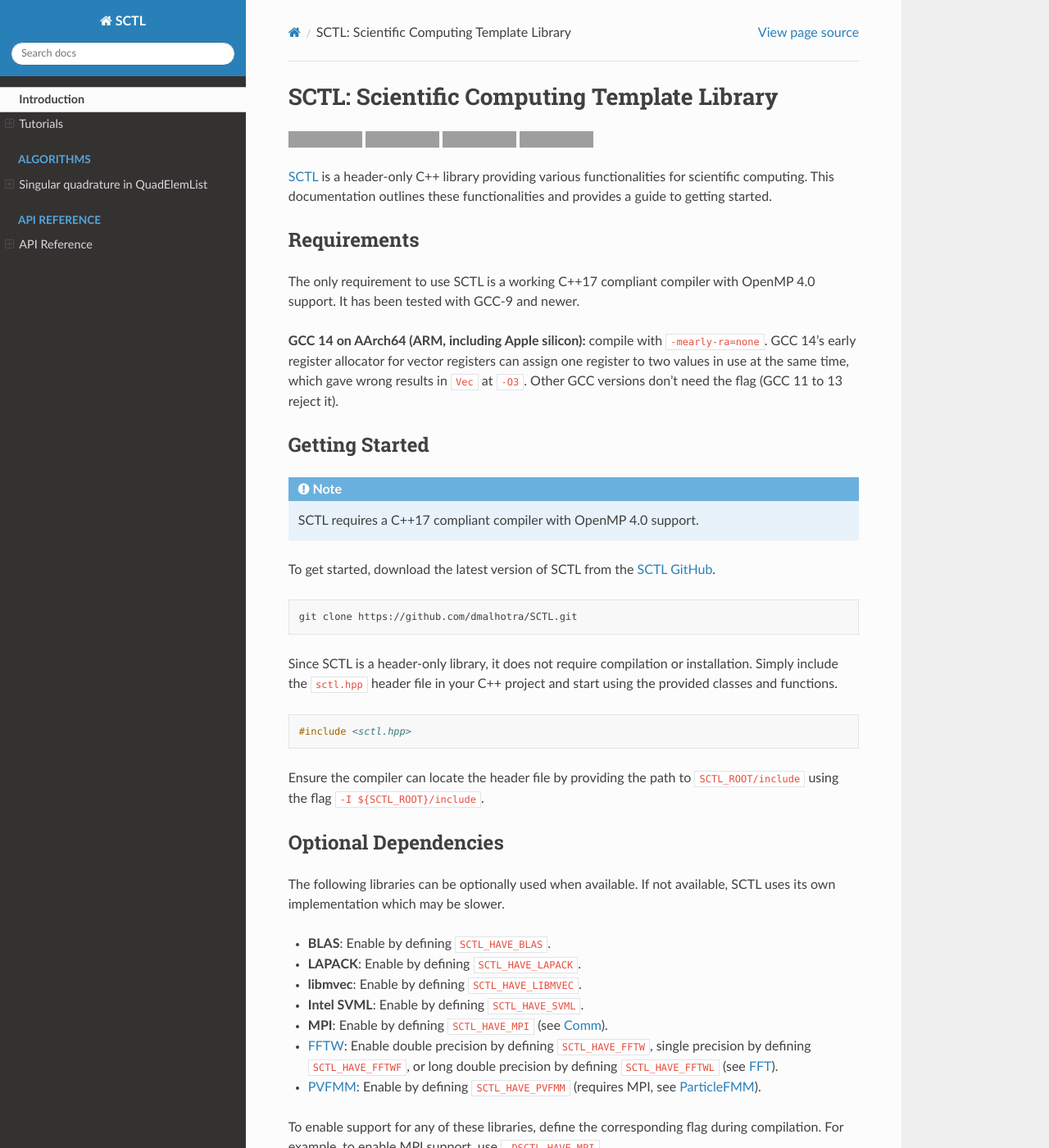
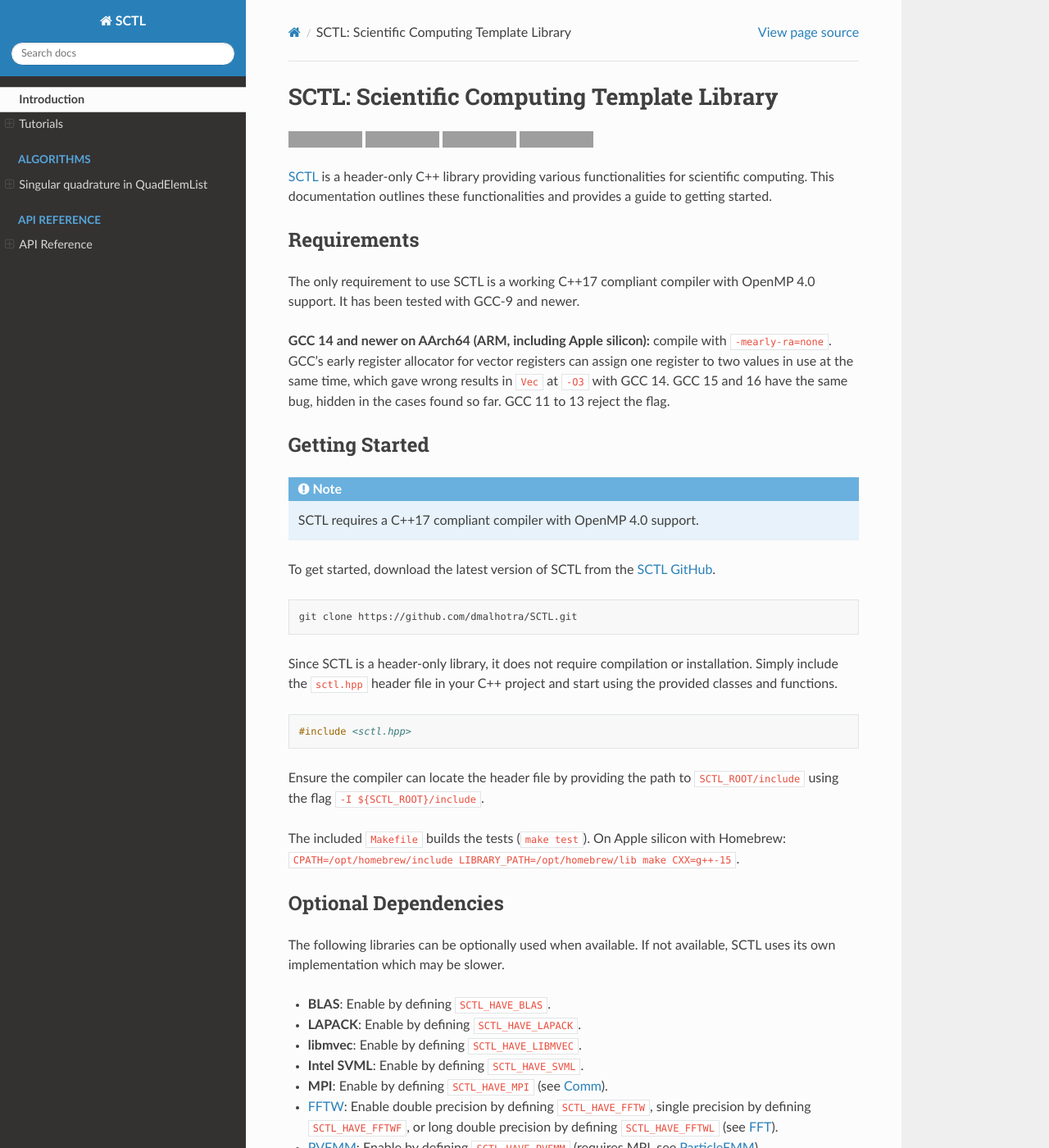
Before and after one commit to dmalhotra/SCTL, a Sphinx documentation site: the page built from doc/index.rst, in a window 1280 px wide and 1400 px high. Shown: the whole window at 82% size. Built offline with Sphinx 7.4.7 and the Read the Docs theme 3.1.0, drawn with Linux system fonts in a browser that asks for light colours; some of the changed text lies outside the part shown; grey boxes are pictures that could not be loaded.

Commit message:
README, docs: -mearly-ra=none for GCC 14 and newer; where __float128 works; tests on Apple silicon
GCC 15, 16 and trunk have the early-ra bug of GCC 14 on AArch64, hidden by GCC 15's late-combine pass: with
-fno-late-combine-instructions they give the same wrong lanes. -mearly-ra=none costs nothing measurable there.
__float128 is not available with clang on Apple silicon, nor on AArch64 Linux, where long double is binary128. On Apple
silicon, Homebrew's include and lib directories are not searched by default.

Co-Authored-By: Claude Opus 5.5 <noreply@anthropic.com>

```diff
--- a/doc/index.rst
+++ b/doc/index.rst
@@ -27,7 +27,7 @@ Requirements
 
 The only requirement to use SCTL is a working C++17 compliant compiler with OpenMP 4.0 support. It has been tested with GCC-9 and newer.
 
-**GCC 14 on AArch64 (ARM, including Apple silicon):** compile with ``-mearly-ra=none``. GCC 14's early register allocator for vector registers can assign one register to two values in use at the same time, which gave wrong results in ``Vec`` at ``-O3``. Other GCC versions don't need the flag (GCC 11 to 13 reject it).
+**GCC 14 and newer on AArch64 (ARM, including Apple silicon):** compile with ``-mearly-ra=none``. GCC's early register allocator for vector registers can assign one register to two values in use at the same time, which gave wrong results in ``Vec`` at ``-O3`` with GCC 14. GCC 15 and 16 have the same bug, hidden in the cases found so far. GCC 11 to 13 reject the flag.
 
 Getting Started
 ---------------
@@ -49,6 +49,8 @@ Since SCTL is a header-only library, it does not require compilation or installa
    #include <sctl.hpp>
 
 Ensure the compiler can locate the header file by providing the path to ``SCTL_ROOT/include`` using the flag ``-I ${SCTL_ROOT}/include``.
+
+The included ``Makefile`` builds the tests (``make test``). On Apple silicon with Homebrew: ``CPATH=/opt/homebrew/include LIBRARY_PATH=/opt/homebrew/lib make CXX=g++-15``.
 
 Optional Dependencies
 ---------------------
@@ -75,7 +77,7 @@ The following compiler flags can be used to enable or disable specific features
 - ``-DSCTL_PROFILE=<level>``: Enable :ref:`profiling <profile_hpp>`.
 - ``-DSCTL_VERBOSE``: Enable verbose :ref:`profiling <profile_hpp>` output.
 - ``-DSCTL_SIG_HANDLER``: Enable :ref:`stack trace <stacktrace_h>`. On Linux with glibc < 2.34, link with ``-ldl`` (newer glibc has it merged into libc).
-- ``-DSCTL_QUAD_T``: Enable support for :ref:`quad-precision type <math_utils_hpp>`.
+- ``-DSCTL_QUAD_T=<type>``: Enable support for :ref:`quad-precision type <math_utils_hpp>`, e.g. ``__float128`` on x86 and with GCC on Apple silicon.
 - ``-DSCTL_MAX_DEPTH=<levels>``: Set the maximum depth of a :ref:`Morton <morton_hpp>` code, and so of a :ref:`Tree <tree_hpp>` (default 20).
 - ``-DSCTL_COMM_PTRACER``: Let :ref:`Comm <comm_hpp>` read node-local peers' buffers where the kernel would otherwise refuse; this exposes a rank's memory to the same user.
 - ``-DSCTL_COMM_NO_DIRECT``: Disable those reads, so every :ref:`Comm <comm_hpp>` exchange goes through MPI. Each :ref:`Comm <comm_hpp>` then skips finding its node group, and ``SameNode`` reports only the calling rank.
```
Also changed, not shown: README.md (+4 -2 lines), 1 other file.
